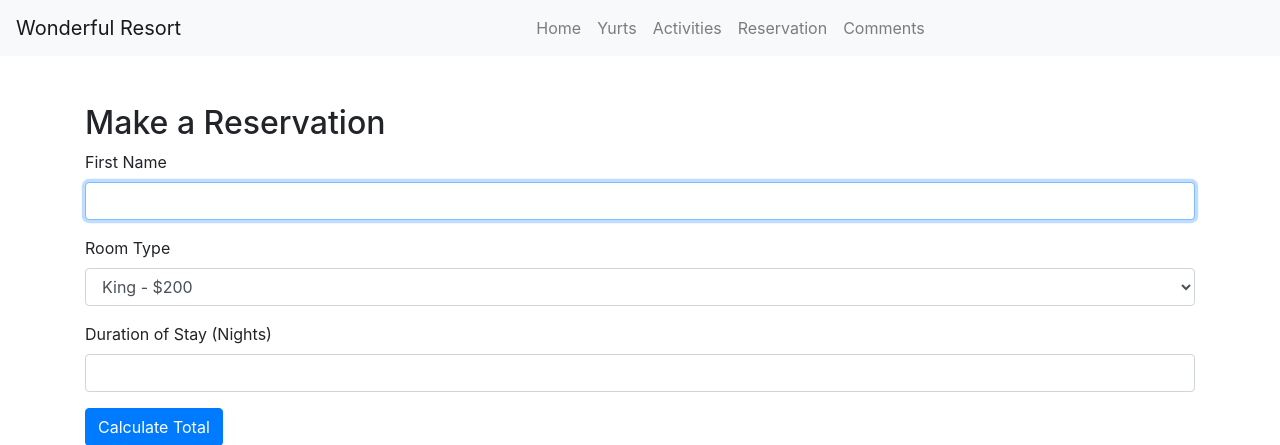
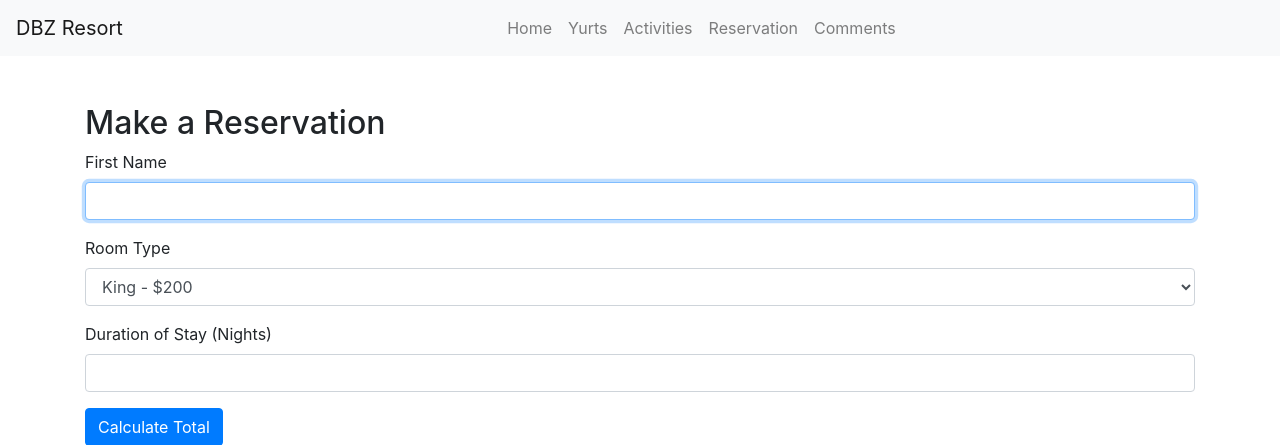
Before and after one commit to poskefi/project1, a PHP site: page /reservation.php in a window 1280 px wide. Shown: the top 445 px of the page. Run offline with PHP 8.4, Linux system fonts and the light colour scheme; some libraries are stand-ins or nearby versions.

Commit message:
replaced names

```diff
--- a/comments.php
+++ b/comments.php
@@ -3,12 +3,12 @@
 <head>
     <meta charset="UTF-8">
     <meta name="viewport" content="width=device-width, initial-scale=1.0">
-    <title>Comments - Wonderful Resort</title>
+    <title>Comments - WonderfulResort</title>
     <link rel="stylesheet" href="https://stackpath.bootstrapcdn.com/bootstrap/4.5.2/css/bootstrap.min.css">
 </head>
 <body>
 <nav class="navbar navbar-expand-lg navbar-light bg-light">
-        <a class="navbar-brand" href="index.php">Wonderful Resort</a>
+        <a class="navbar-brand" href="index.php">WonderfulResort</a>
         <button class="navbar-toggler" type="button" data-toggle="collapse" data-target="#navbarNav" aria-controls="navbarNav" aria-expanded="false" aria-label="Toggle navigation">
             <span class="navbar-toggler-icon"></span>
         </button>
--- a/index.php
+++ b/index.php
@@ -46,7 +46,7 @@
     </div>
 
     <footer class="bg-dark text-white text-center p-3 mt-5">
-        <p>Copyright © 2024 Wonderful Resort</p>
+        <p>Copyright © 2024 DBZ Resort</p>
         <p>email: info@wonderfulresort.com</p>
     </footer>
 
--- a/reservation.php
+++ b/reservation.php
@@ -3,12 +3,12 @@
 <head>
     <meta charset="UTF-8">
     <meta name="viewport" content="width=device-width, initial-scale=1.0">
-    <title>Reservation - Wonderful Resort</title>
+    <title>Reservation - DBZ Resort</title>
     <link rel="stylesheet" href="https://stackpath.bootstrapcdn.com/bootstrap/4.5.2/css/bootstrap.min.css">
 </head>
 <body>
 <nav class="navbar navbar-expand-lg navbar-light bg-light">
-        <a class="navbar-brand" href="index.php">Wonderful Resort</a>
+        <a class="navbar-brand" href="index.php">DBZ Resort</a>
         <button class="navbar-toggler" type="button" data-toggle="collapse" data-target="#navbarNav" aria-controls="navbarNav" aria-expanded="false" aria-label="Toggle navigation">
             <span class="navbar-toggler-icon"></span>
         </button>
```
